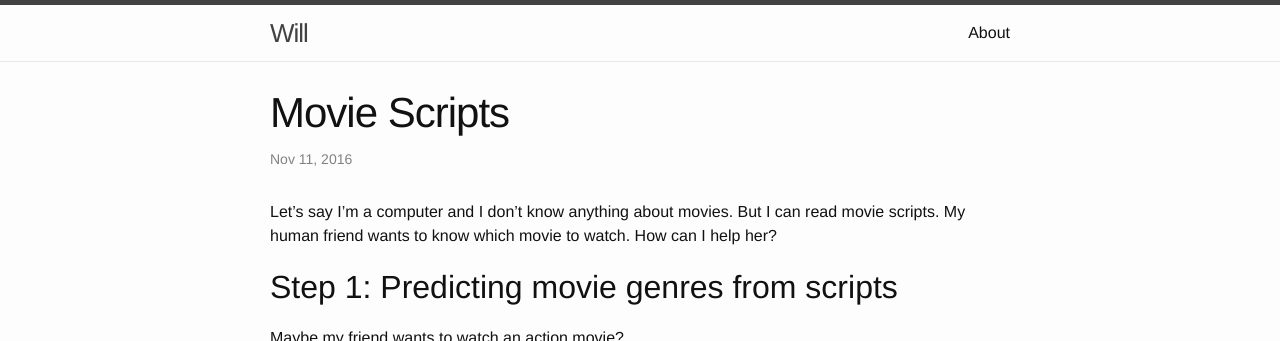
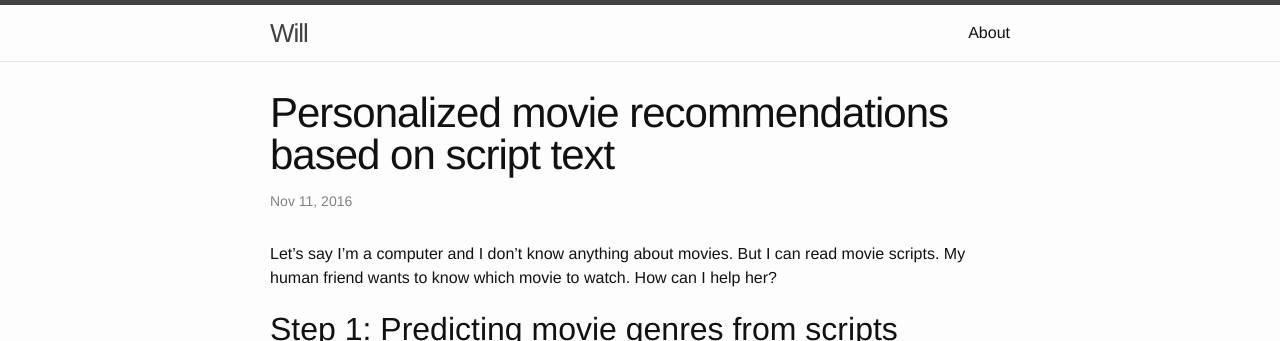
Before and after one commit to wlevine/wlevine.github.io, a Jekyll site: the page built from _posts/2016-11-11-movie-scripts.markdown, in a window 1280 px wide and 900 px high, cut to the strip 0-341 px from the top of the window. Built offline with Jekyll 4.4.1, drawn with Linux system fonts in a browser that asks for light colours; Markdown is read by kramdown in place of the engine named in the settings; some of the changed text lies outside the part shown.

Commit message:
Title change

```diff
--- a/_posts/2016-11-11-movie-scripts.markdown
+++ b/_posts/2016-11-11-movie-scripts.markdown
@@ -1,6 +1,6 @@
 ---
 layout: post
-title: "Movie Scripts"
+title: "Personalized movie recommendations based on script text"
 date: 2016-11-11T10:19:57-08:00
 ---
 
```
Also changed, not shown: other parts of _posts/2016-11-11-movie-scripts.markdown (+2 -0 lines).
